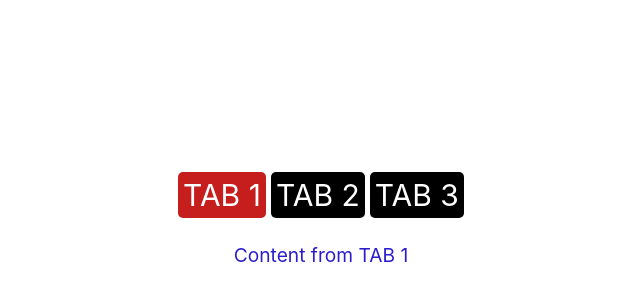
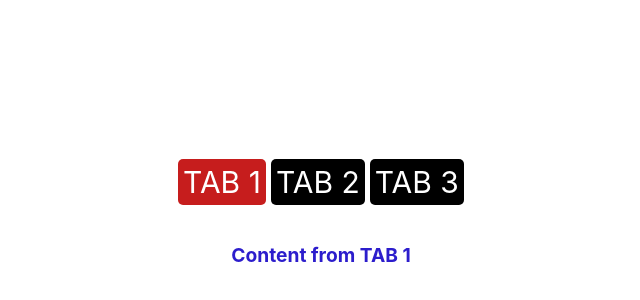
Before and after one commit to sindhupallavi14/React-mini-projects, a React (Create React App) app: page / in a window 1280 px wide. Shown: the part 178-478 px from the top of the page, without its empty margins (319-959 px from the left). Built offline with nearby package versions, Linux system fonts and the light colour scheme.

Commit message:
Tabs completed

```diff
--- a/src/Components/Tabs/Tabs.js
+++ b/src/Components/Tabs/Tabs.js
@@ -20,9 +20,9 @@ export function Tabs({tabscontent,onChange})
                 ))
            }
         </div>
-        <div className="content">
+        <h1 className="content">
             {tabscontent[crnttabidx] && tabscontent[crnttabidx].content}
-        </div>
+        </h1>
     </div>
    )
 }
```
